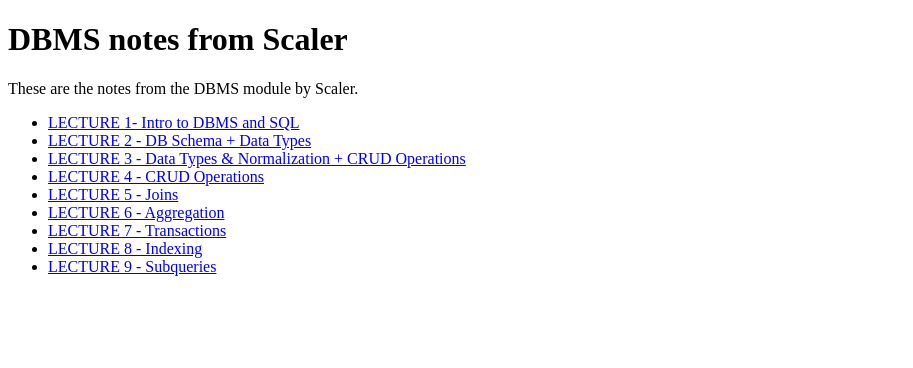
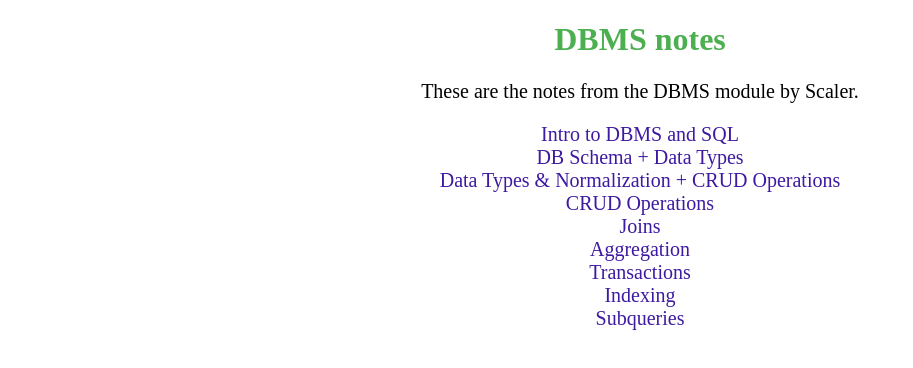
Before and after one commit to shamshadCodes/DBMS-notes-scaler, a plain HTML site: page index.html in a window 1280 px wide. Shown: the whole page, without its empty margins (0-913 px from the left). Drawn offline with Linux system fonts and the light colour scheme.

Commit message:
Update DBMS notes styling

```diff
--- a/index.html
+++ b/index.html
@@ -1,30 +1,63 @@
 <!DOCTYPE html>
 <html>
   <head>
-    <title>My First Webpage</title>
+    <title>DBMS notes</title>
   </head>
   <body>
-    <h1>DBMS notes from Scaler</h1>
+    <!-- Center the below content -->
+    <style>
+      body {
+        text-align: center;
+      }
+
+      h1 {
+        color: #4caf50;
+      }
+      p {
+        font-size: 20px;
+      }
+      nav {
+        margin-top: 20px;
+      }
+      ul {
+        list-style-type: none;
+        padding: 0;
+      }
+      /* Style the li tag & make sure there are no circle at the start of each list item */
+      li {
+        display: block;
+        margin: 0 10px;
+      }
+      a {
+        text-decoration: none;
+        color: #3e1aa1;
+        font-size: 20px;
+      }
+      <!-- Style the a tag on hover -- > a:hover {
+        color: #f44336;
+      }
+    </style>
+    <h1>DBMS notes</h1>
     <p>These are the notes from the DBMS module by Scaler.</p>
     <nav>
       <ul>
         <li>
-          <a href="pages/Lecture1.html">LECTURE 1- Intro to DBMS and SQL</a>
+          <a href="pages/Lecture1.html">Intro to DBMS and SQL</a>
         </li>
         <li>
-          <a href="pages/Lecture2.html">LECTURE 2 - DB Schema + Data Types</a>
+          <a href="pages/Lecture2.html">DB Schema + Data Types</a>
         </li>
         <li>
           <a href="pages/Lecture3.html"
-            >LECTURE 3 - Data Types & Normalization + CRUD Operations</a
+            >Data Types & Normalization + CRUD Operations</a
           >
         </li>
-        <li><a href="pages/Lecture4.html">LECTURE 4 - CRUD Operations</a></li>
-        <li><a href="pages/Lecture5.html">LECTURE 5 - Joins</a></li>
-        <li><a href="pages/Lecture6.html">LECTURE 6 - Aggregation</a></li>
-        <li><a href="pages/Lecture7.html">LECTURE 7 - Transactions</a></li>
-        <li><a href="pages/Lecture8.html">LECTURE 8 - Indexing</a></li>
-        <li><a href="pages/Lecture9.html">LECTURE 9 - Subqueries</a></li>
+        <li><a href="pages/Lecture4.html">CRUD Operations</a></li>
+        <li><a href="pages/Lecture5.html">Joins</a></li>
+        <li><a href="pages/Lecture6.html">Aggregation</a></li>
+        <li><a href="pages/Lecture7.html">Transactions</a></li>
+        <li><a href="pages/Lecture8.html">Indexing</a></li>
+        <li><a href="pages/Lecture9.html">Subqueries</a></li>
       </ul>
     </nav>
   </body>
```
